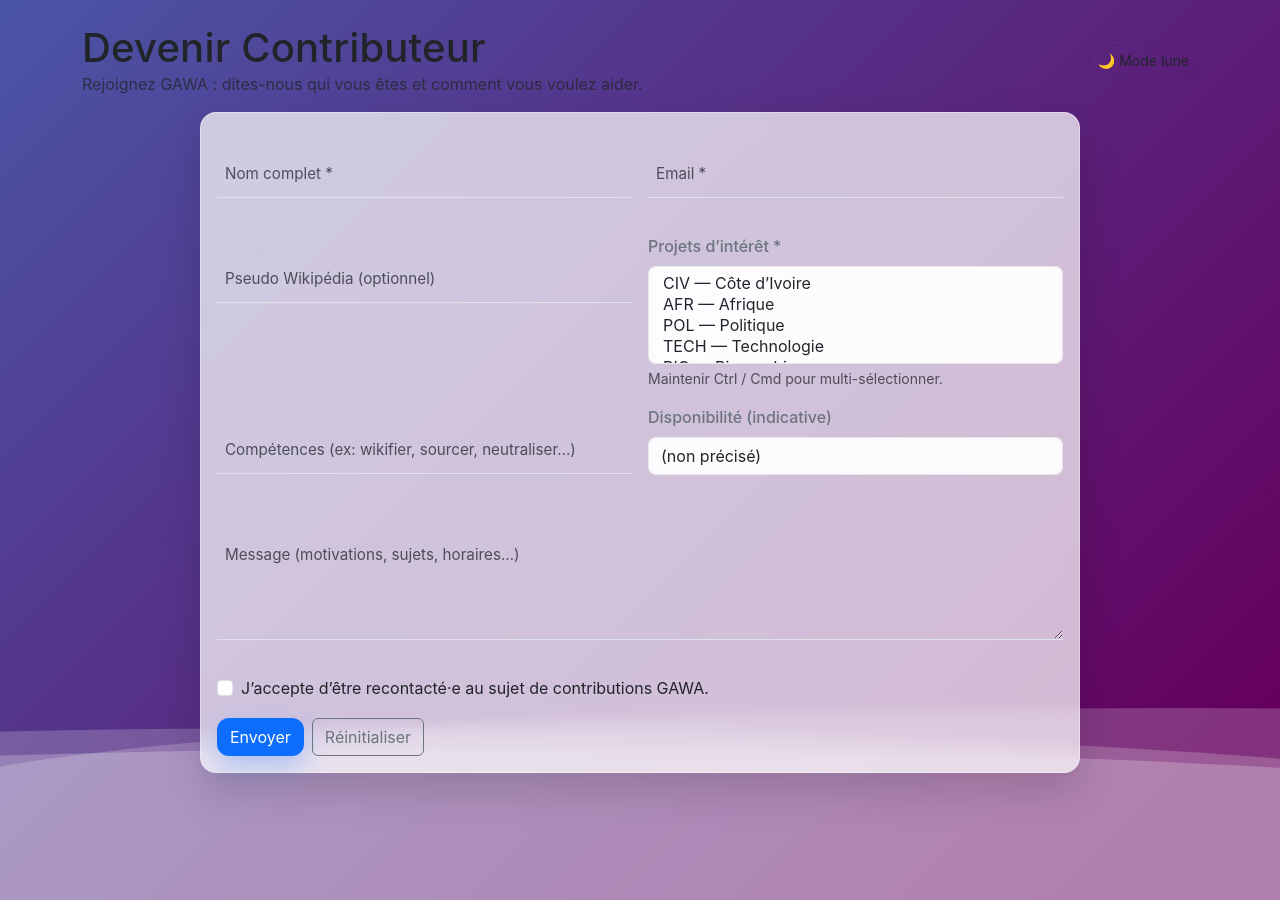
After one commit to paulbouaffou/gawa-v6, a Flask app: page /contributors/new in a window 1280 px wide. The commit adds this page. Run offline with Flask 3, Linux system fonts and the light colour scheme.

Commit message:
feat(contributor_form): formulaire + API ; chore(env): freeze deps

```diff
--- a/app.py
+++ b/app.py
@@ -8,9 +8,11 @@ GAWA V6 – App Flask + SQLModel (SQLite)
 """
 from __future__ import annotations
 
+import os
+import re
 import io
 import csv
-from collections import Counter, OrderedDict
+from collections import Counter, OrderedDict, deque
 from datetime import datetime, timedelta, date, timezone
 from typing import Optional, Dict, Any, List, Tuple
 from uuid import uuid4
@@ -25,6 +27,14 @@ from sqlalchemy import func, asc, desc, or_
 DB_URL = "sqlite:///gawa.db"
 engine = create_engine(DB_URL, echo=False, connect_args={"check_same_thread": False})
 app = Flask(__name__)
+
+# Sécurité export CSV admin (démo / simple)
+ADMIN_TOKEN = os.getenv("GAWA_ADMIN_TOKEN", "devtoken")
+
+# Throttle simple (en mémoire) : max 5 soumissions / heure / IP
+RL_MAX = 5
+RL_WINDOW_SEC = 3600  # 1 heure
+RATE_BUCKETS: dict[str, deque] = {}
 
 # -----------------------------
 # Helpers généraux
@@ -63,6 +73,31 @@ def _get_float(name: str, default: float = 0.0, minv: Optional[float] = None, ma
     if maxv is not None and v > maxv:
         v = maxv
     return v
+
+def get_client_ip() -> str:
+    fwd = request.headers.get("X-Forwarded-For")
+    if fwd:
+        return fwd.split(",")[0].strip()
+    return request.remote_addr or "0.0.0.0"
+
+def throttle_check(ip: str) -> bool:
+    """
+    Retourne True si autorisé, False si limité.
+    """
+    from time import time
+    now = time()
+    q = RATE_BUCKETS.setdefault(ip, deque())
+    # purge ancienne fenêtre
+    while q and (now - q[0] > RL_WINDOW_SEC):
+        q.popleft()
+    if len(q) >= RL_MAX:
+        return False
+    q.append(now)
+    return True
+
+EMAIL_RE = re.compile(r"^[^@\s]+@[^@\s]+\.[^@\s]+$")
+def is_valid_email(s: str) -> bool:
+    return bool(EMAIL_RE.match(s or ""))
 
 # -----------------------------
 # Modèles
@@ -106,6 +141,22 @@ class Assignment(SQLModel, table=True):
     status: str = Field(default="todo", index=True)  # todo | in_progress | done
     created_at: datetime = Field(default_factory=utcnow, index=True)
     updated_at: datetime = Field(default_factory=utcnow, index=True)
+
+class Contributor(SQLModel, table=True):
+    id: str = Field(default_factory=lambda: str(uuid4()), primary_key=True, index=True)
+    full_name: str = Field(index=True)
+    email: str = Field(index=True)
+    username: Optional[str] = None
+    skills: Optional[str] = None
+    availability: Optional[str] = None
+    notes: Optional[str] = None
+    # Anti-spam / méta
+    ip: Optional[str] = None
+    user_agent: Optional[str] = None
+    is_spam: bool = Field(default=False, index=True)
+    created_at: datetime = Field(default_factory=utcnow, index=True)
+    updated_at: datetime = Field(default_factory=utcnow, index=True)
+
 
 # -----------------------------
 # Catalogue WikiProjets
@@ -293,6 +344,10 @@ def stats_page():
 def results_page():
     return render_template("results.html")
 
+@app.get("/contribute")
+def contribute_page():
+    return render_template("contribute.html")
+
 # -----------------------------
 # API stats (inchangé)
 # -----------------------------
@@ -423,7 +478,66 @@ def api_quality():
     })
 
 # -----------------------------
-# API résultats — compatible avec ton gabarit
+# API POST api/contributors (validations + honeypot + throttle)
+# -----------------------------
+# --- Création contributeur (unique) ---
+@app.post("/api/contributors")
+def api_contributors_create():
+    # Honeypot anti-spam (champ caché côté front, ex: name="website")
+    if (request.form.get("website") or (request.json or {}).get("website")):
+        return jsonify({"ok": True}), 200  # on “avale” calmement
+
+    data = (request.get_json(silent=True) or request.form.to_dict() or {})
+    full_name = (data.get("full_name") or "").strip()
+    email     = (data.get("email") or "").strip().lower()
+    username  = (data.get("username") or "").strip() or None
+    skills    = (data.get("skills") or "").strip() or None
+    availability = (data.get("availability") or "").strip() or None
+    notes     = (data.get("notes") or "").strip() or None
+
+    # Validations
+    errors = []
+    if not full_name:
+        errors.append("Le nom complet est requis.")
+    if not email or "@" not in email:
+        errors.append("Email invalide.")
+    if errors:
+        return jsonify({"ok": False, "errors": errors}), 400
+
+    # Throttle IP (ex: 60s)
+    ip = (request.headers.get("X-Forwarded-For") or request.remote_addr or "")[:45]
+    ua = (request.headers.get("User-Agent") or "")[:255]
+    now = datetime.now(timezone.utc)
+
+    with Session(engine) as s:
+        last = s.exec(
+            select(Contributor)
+            .where(Contributor.ip == ip)
+            .order_by(Contributor.created_at.desc())
+        ).first()
+        if last and (now - last.created_at).total_seconds() < 60:
+            return jsonify({"ok": False, "errors": ["Trop de requêtes, réessayez plus tard."]}), 429
+
+        c = Contributor(
+            full_name=full_name,
+            email=email,
+            username=username,
+            skills=skills,
+            availability=availability,
+            notes=notes,
+            ip=ip,
+            user_agent=ua,
+            is_spam=False,
+            created_at=now,
+            updated_at=now,
+        )
+        s.add(c)
+        s.commit()
+
+    return jsonify({"ok": True})
+
+# -----------------------------
+# API résultats — compatible avec mon gabarit
 # -----------------------------
 def _order_clause(sort_key: str):
     mapping = {
@@ -453,7 +567,7 @@ def api_results_search():
 
     order_clause = _order_clause(sort)
 
-    # LEFT JOIN sur Assignment pour pouvoir déduire le statut ; on déduplique ensuite côté Python
+    # LEFT JOIN sur Assignment pour pouvoir déduire le statut ;
     stmt = (
         select(Suggestion, Article, Query, Assignment.status)
         .join(Article, Suggestion.article_id == Article.id)
@@ -546,6 +660,79 @@ def api_results_search():
         "items": items
     })
 
+def _clean_list_csv(val: Any) -> list[str]:
+    """Accepte liste ou 'a,b,c' -> ['a','b','c'] (trim + minuscule uniques)."""
+    if val is None:
+        return []
+    if isinstance(val, list):
+        raw = val
+    else:
+        raw = str(val).split(',')
+    out = []
+    for x in raw:
+        t = str(x).strip()
+        if t:
+            out.append(t)
+    # unicité et normalisation
+    seen = set()
+    normed = []
+    for t in out:
+        k = t.lower()
+        if k not in seen:
+            seen.add(k)
+            normed.append(t)
+    return normed
+
+def _validate_email(s: str) -> bool:
+    try:
+        import re
+        return bool(re.match(r"^[^@\s]+@[^@\s]+\.[^@\s]+$", s or ""))
+    except Exception:
+        return False
+
+# UI : page formulaire
+@app.get("/contributors/new")
+def contributor_form_page():
+    return render_template("contributor_form.html")
+
+@app.get("/admin/contributors.csv")
+def admin_contributors_csv():
+    # Auth simplifiée par token (en démo) : ?token=xxx ou header X-Admin-Token
+    token = request.args.get("token") or request.headers.get("X-Admin-Token", "")
+    if token != ADMIN_TOKEN:
+        return jsonify({"ok": False, "error": "Non autorisé"}), 403
+
+    output = io.StringIO()
+    writer = csv.writer(output)
+    writer.writerow([
+        "id","created_at","updated_at","full_name","email","username","skills",
+        "availability","notes","ip","user_agent","is_spam"
+    ])
+
+    with Session(engine) as s:
+        rows = s.exec(select(Contributor).order_by(Contributor.created_at.desc())).all()
+        for c in rows:
+            writer.writerow([
+                c.id,
+                (c.created_at or "").isoformat(),
+                (c.updated_at or "").isoformat(),
+                c.full_name or "",
+                c.email or "",
+                c.username or "",
+                c.skills or "",
+                c.availability or "",
+                (c.notes or "").replace("\n"," ").replace("\r"," "),
+                c.ip or "",
+                (c.user_agent or "").replace("\n"," "),
+                "1" if c.is_spam else "0",
+            ])
+
+    csv_bytes = output.getvalue().encode("utf-8")
+    from flask import Response
+    resp = Response(csv_bytes, mimetype="text/csv; charset=utf-8")
+    resp.headers["Content-Disposition"] = f'attachment; filename=contributors-{datetime.now().date()}.csv'
+    return resp
+
 # -----------------------------
 # Favicon (supprime le 404 bruyant)
 # -----------------------------
--- /dev/null
+++ b/templates/contributor_form.html
@@ -0,0 +1,263 @@
+{% extends "layout.html" %}
+
+{% block title %}Devenir Contributeur – GAWA V6{% endblock %}
+
+{% block head %}
+<style>
+  /* ——— Style inputs façon CodePen (floating labels) ——— */
+  .group { position: relative; margin: 1.25rem 0; }
+  .group input[type="text"],
+  .group input[type="email"],
+  .group input[type="search"],
+  .group textarea {
+    font-size: 1rem;
+    padding: .75rem .75rem .75rem .5rem;
+    display: block;
+    width: 100%;
+    border: none;
+    border-bottom: 1px solid var(--bs-border-color, #ced4da);
+    background: transparent;
+    color: var(--bs-body-color);
+    outline: none;
+  }
+  .group textarea { min-height: 110px; resize: vertical; }
+  .group label {
+    color: var(--bs-secondary-color);
+    font-size: .95rem;
+    position: absolute;
+    pointer-events: none;
+    left: .5rem;
+    top: .85rem;
+    transition: 0.2s ease all;
+  }
+  .group input:focus ~ label,
+  .group input:not(:placeholder-shown) ~ label,
+  .group textarea:focus ~ label,
+  .group textarea:not(:placeholder-shown) ~ label {
+    top: -0.6rem; font-size: .8rem; opacity: .85;
+  }
+  .bar { position: relative; display: block; width: 100%; }
+  .bar:before, .bar:after {
+    content: '';
+    height: 2px;
+    width: 0;
+    bottom: 0; position: absolute;
+    background: var(--bs-primary, #0d6efd);
+    transition: 0.2s ease all;
+  }
+  .bar:before { left: 50%; }
+  .bar:after  { right: 50%; }
+  .group input:focus ~ .bar:before,
+  .group input:focus ~ .bar:after,
+  .group textarea:focus ~ .bar:before,
+  .group textarea:focus ~ .bar:after { width: 50%; }
+
+  /* Sélecteurs natifs (projets, disponibilité) */
+  .form-select, .form-check-input { border-radius: .5rem; }
+
+  /* Carte */
+  .form-card { max-width: 880px; margin: 0 auto; }
+</style>
+{% endblock %}
+
+{% block content %}
+<div class="d-flex justify-content-between align-items-center mb-3">
+  <div>
+    <h1 class="m-0">Devenir Contributeur</h1>
+    <div class="text-muted">Rejoignez GAWA : dites-nous qui vous êtes et comment vous voulez aider.</div>
+  </div>
+  <button id="theme-toggle" class="btn btn-sm btn-outline-light">🌙 Mode lune</button>
+</div>
+
+<div class="gawa-card form-card">
+  <form id="contrib-form" novalidate>
+    <!-- Honeypot anti-spam (caché) -->
+    <input type="text" name="homepage" id="homepage" class="d-none" tabindex="-1" autocomplete="off">
+
+    <div class="row g-3">
+      <div class="col-md-6">
+        <div class="group">
+          <input id="display_name" name="display_name" type="text" required placeholder=" " />
+          <label for="display_name">Nom complet *</label>
+          <span class="bar"></span>
+        </div>
+      </div>
+      <div class="col-md-6">
+        <div class="group">
+          <input id="email" name="email" type="email" required placeholder=" " />
+          <label for="email">Email *</label>
+          <span class="bar"></span>
+        </div>
+      </div>
+
+      <div class="col-md-6">
+        <div class="group">
+          <input id="wiki_username" name="wiki_username" type="text" placeholder=" " />
+          <label for="wiki_username">Pseudo Wikipédia (optionnel)</label>
+          <span class="bar"></span>
+        </div>
+      </div>
+
+      <div class="col-md-6">
+        <label class="form-label">Projets d’intérêt *</label>
+        <select id="projects" name="projects" class="form-select" multiple required></select>
+        <div class="form-text">Maintenir Ctrl / Cmd pour multi-sélectionner.</div>
+      </div>
+
+      <div class="col-md-6">
+        <div class="group">
+          <input id="skills" name="skills" type="text" placeholder=" " />
+          <label for="skills">Compétences (ex: wikifier, sourcer, neutraliser…)</label>
+          <span class="bar"></span>
+        </div>
+      </div>
+
+      <div class="col-md-6">
+        <label class="form-label d-block">Disponibilité (indicative)</label>
+        <select id="availability" name="availability" class="form-select">
+          <option value="">(non précisé)</option>
+          <option value="<2h">&lt; 2h / semaine</option>
+          <option value="2-5h">2–5h / semaine</option>
+          <option value="5-10h">5–10h / semaine</option>
+          <option value=">10h">&gt;10h / semaine</option>
+        </select>
+      </div>
+
+      <div class="col-12">
+        <div class="group">
+          <textarea id="message" name="message" placeholder=" "></textarea>
+          <label for="message">Message (motivations, sujets, horaires…)</label>
+          <span class="bar"></span>
+        </div>
+      </div>
+
+      <div class="col-12">
+        <div class="form-check">
+          <input class="form-check-input" type="checkbox" id="contact_optin" name="contact_optin" value="1">
+          <label class="form-check-label" for="contact_optin">
+            J’accepte d’être recontacté·e au sujet de contributions GAWA.
+          </label>
+        </div>
+      </div>
+    </div>
+
+    <div class="d-flex gap-2 mt-3">
+      <button class="btn btn-primary" type="submit" id="submit-btn">Envoyer</button>
+      <button class="btn btn-outline-secondary" type="reset">Réinitialiser</button>
+    </div>
+
+    <div id="form-alert" class="alert mt-3 d-none"></div>
+  </form>
+</div>
+{% endblock %}
+
+{% block scripts %}
+<script>
+const $ = (id) => document.getElementById(id);
+
+function flash(type, msg){
+  const el = $('form-alert');
+  el.className = `alert mt-3 alert-${type}`;
+  el.textContent = msg || '';
+  if(!msg){ el.classList.add('d-none'); } else { el.classList.remove('d-none'); }
+}
+
+async function fetchJSON(url){
+  const r = await fetch(url);
+  if(!r.ok) throw new Error(`${r.status} on ${url}`);
+  return r.json();
+}
+
+async function loadProjects(){
+  try{
+    const data = await fetchJSON('/api/catalog/projects');
+    const sel = $('projects');
+    sel.innerHTML = '';
+    for(const p of (data.projects || [])){
+      const opt = document.createElement('option');
+      opt.value = p.slug;
+      opt.textContent = `${p.slug} — ${p.label}`;
+      sel.appendChild(opt);
+    }
+  }catch(e){
+    console.warn('projects fetch fail', e);
+  }
+}
+
+function getSelectedProjects(){
+  return Array.from($('projects').selectedOptions).map(o => o.value).filter(Boolean);
+}
+
+function validate(){
+  const errs = {};
+  if(!$('display_name').value.trim()) errs.display_name = 'Nom requis';
+  const email = $('email').value.trim();
+  if(!email || !/^[^@\s]+@[^@\s]+\.[^@\s]+$/.test(email)) errs.email = 'Email invalide';
+  if(getSelectedProjects().length === 0) errs.projects = 'Choisir au moins un projet';
+  return errs;
+}
+
+async function submitForm(e){
+  e.preventDefault();
+  flash('', '');
+  const errs = validate();
+  if(Object.keys(errs).length){
+    flash('warning', Object.values(errs).join(' • '));
+    return;
+  }
+  // honeypot
+  if ($('homepage').value.trim()){
+    flash('success', '✅ Merci ! (spam ignoré)');
+    e.target.reset();
+    return;
+  }
+
+  const fd = new FormData();
+  fd.set('display_name',$('display_name').value.trim());
+  fd.set('email', $('email').value.trim());
+  const projects = getSelectedProjects();
+  fd.set('projects', projects.join(','));
+  if($('wiki_username').value.trim()) fd.set('wiki_username',$('wiki_username').value.trim());
+  if($('skills').value.trim()) fd.set('skills',$('skills').value.trim());
+  if($('availability').value) fd.set('availability',$('availability').value);
+  if($('message').value.trim()) fd.set('message',$('message').value.trim());
+  if($('contact_optin').checked) fd.set('contact_optin','1');
+
+  const btn = $('submit-btn'); btn.disabled = true; btn.textContent = 'Envoi…';
+  try{
+    const r = await fetch('/api/contributors', { method:'POST', body: fd });
+    const data = await r.json().catch(()=>({}));
+    if(r.status === 201 && data.ok){
+      flash('success', '✅ Merci ! Votre candidature a été enregistrée.');
+      e.target.reset();
+    } else if(r.status === 400){
+      const m = data?.errors ? Object.values(data.errors).join(' • ') : 'Champs invalides.';
+      flash('warning', '⚠️ ' + m);
+    } else {
+      flash('danger', '❌ Erreur serveur. Réessayez plus tard.');
+    }
+  }catch(err){
+    console.error(err);
+    flash('danger', '❌ Réseau indisponible.');
+  }finally{
+    btn.disabled = false; btn.textContent = 'Envoyer';
+  }
+}
+
+(function init(){
+  // thème
+  const KEY='gawa-theme', btn=$('theme-toggle'), root=document.documentElement;
+  function apply(t){ if(t==='dark'){root.setAttribute('data-theme','dark'); btn&&(btn.textContent='☀️ Mode soleil');}
+                     else {root.removeAttribute('data-theme'); btn&&(btn.textContent='🌙 Mode lune');} }
+  function current(){ return localStorage.getItem(KEY) || 'light'; }
+  apply(current());
+  btn && btn.addEventListener('click', ()=>{
+    const next = root.hasAttribute('data-theme') ? 'light' : 'dark';
+    localStorage.setItem(KEY, next); apply(next);
+  });
+
+  loadProjects();
+  $('contrib-form').addEventListener('submit', submitForm);
+})();
+</script>
+{% endblock %}
```
Also changed, not shown: requirements.txt (added, +15 -0 lines), static/css/gawa.css (+67 -0 lines).
